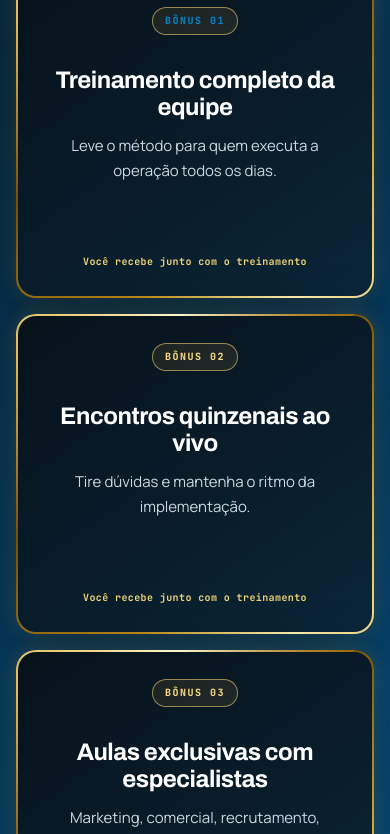
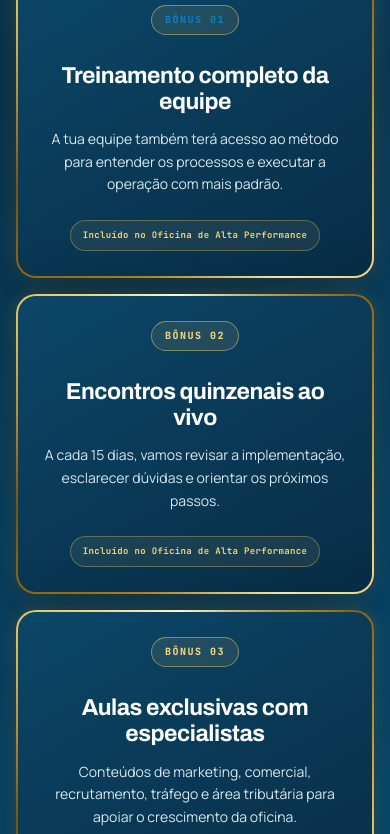
Before and after one commit to cezarhlima1/diegomensor, a Next.js app: page /oficinadealtaperformance in a window 390 px wide. Shown: the part 6810-7644 px from the top of the page. Built offline with nearby package versions, Linux system fonts and the light colour scheme.

Commit message:
harmoniza cores e textos dos bonus

```diff
--- a/components/oficina-alta-performance/OficinaAltaPerformance.tsx
+++ b/components/oficina-alta-performance/OficinaAltaPerformance.tsx
@@ -255,10 +255,10 @@ export default function OficinaAltaPerformance() {
           </div>
           <div className={styles.bonusGrid}>
             {[
-              ["01", "Treinamento completo da equipe", "Leve o método para quem executa a operação todos os dias."],
-              ["02", "Encontros quinzenais ao vivo", "Tire dúvidas e mantenha o ritmo da implementação."],
-              ["03", "Aulas exclusivas com especialistas", "Marketing, comercial, recrutamento, gestão de tráfego e área tributária."],
-            ].map(([n, title, text]) => <article className={`${styles.bonus} ${styles.reveal}`} key={n}><div className={styles.bonusTop}><span>BÔNUS {n}</span></div><h3>{title}</h3><p>{text}</p><small>Você recebe junto com o treinamento</small></article>)}
+              ["01", "Treinamento completo da equipe", "A tua equipe também terá acesso ao método para entender os processos e executar a operação com mais padrão."],
+              ["02", "Encontros quinzenais ao vivo", "A cada 15 dias, vamos revisar a implementação, esclarecer dúvidas e orientar os próximos passos."],
+              ["03", "Aulas exclusivas com especialistas", "Conteúdos de marketing, comercial, recrutamento, tráfego e área tributária para apoiar o crescimento da oficina."],
+            ].map(([n, title, text]) => <article className={`${styles.bonus} ${styles.reveal}`} key={n}><div className={styles.bonusTop}><span>BÔNUS {n}</span></div><h3>{title}</h3><p>{text}</p><small>Incluído no Oficina de Alta Performance</small></article>)}
           </div>
         </div>
       </section>
--- a/components/oficina-alta-performance/oficina.module.css
+++ b/components/oficina-alta-performance/oficina.module.css
@@ -1016,3 +1016,20 @@
   .stickyCta{bottom:calc(48px + env(safe-area-inset-bottom))}
   .footer{padding-bottom:165px}
 }
+
+/* Harmonização final dos bônus: azuis da mesma família e conteúdo compacto. */
+.bonusSection{background:linear-gradient(145deg,#082a40 0%,#0a4263 52%,#07527b 100%)}
+.bonusSection .bonus,.bonusSection .bonus:first-child,.bonusSection .bonus:nth-child(2),.bonusSection .bonus:nth-child(3){min-height:350px;padding:32px;background:linear-gradient(150deg,#0b4668,#082d45) padding-box,conic-gradient(from var(--bonus-angle),#86600d,#d7aa3e,#fff1ae,#bd8618,#795308,#e2ba54,#fff5c8,#9a6a11) border-box}
+.bonusSection .bonusTop span{padding:9px 13px;border-color:rgba(239,205,113,.48);background:rgba(240,203,103,.1);color:#f3d985}
+.bonusSection .bonus h3,.bonusSection .bonus:first-child h3,.bonusSection .bonus:nth-child(2) h3,.bonusSection .bonus:nth-child(3) h3{min-height:58px;margin:34px 0 13px;color:#fff;font-size:25px;line-height:1.14}
+.bonusSection .bonus p,.bonusSection .bonus:first-child p,.bonusSection .bonus:nth-child(2) p,.bonusSection .bonus:nth-child(3) p{min-height:90px;margin:0 auto;max-width:340px;color:#d8e7ee;font-size:15px;line-height:1.62;text-align:center}
+.bonusSection .bonus small,.bonusSection .bonus:first-child small,.bonusSection .bonus:nth-child(2) small,.bonusSection .bonus:nth-child(3) small{display:inline-flex;align-self:center;width:auto;margin-top:auto;padding:9px 12px;border:1px solid rgba(239,205,113,.32);border-radius:999px;background:rgba(239,205,113,.08);color:#efd27d;font-size:9px;line-height:1.2}
+@media(hover:hover) and (pointer:fine){
+  .bonusSection .bonus:hover,.bonusSection .bonus:first-child:hover,.bonusSection .bonus:nth-child(2):hover,.bonusSection .bonus:nth-child(3):hover{background:linear-gradient(150deg,#0d5077,#09344e) padding-box,conic-gradient(from var(--bonus-angle),#8a620c,#e1b84e,#fff6cf,#c28a17,#8a620c) border-box}
+}
+@media(max-width:700px){
+  .bonusSection .bonus,.bonusSection .bonus:first-child,.bonusSection .bonus:nth-child(2),.bonusSection .bonus:nth-child(3){min-height:300px;padding:25px}
+  .bonusSection .bonus h3,.bonusSection .bonus:first-child h3,.bonusSection .bonus:nth-child(2) h3,.bonusSection .bonus:nth-child(3) h3{min-height:0;margin-top:28px;font-size:23px}
+  .bonusSection .bonus p,.bonusSection .bonus:first-child p,.bonusSection .bonus:nth-child(2) p,.bonusSection .bonus:nth-child(3) p{min-height:0;font-size:14px}
+  .bonusSection .bonus small,.bonusSection .bonus:first-child small,.bonusSection .bonus:nth-child(2) small,.bonusSection .bonus:nth-child(3) small{margin-top:24px}
+}
```
